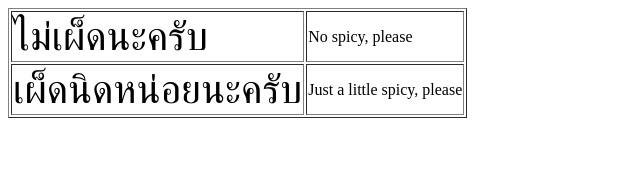
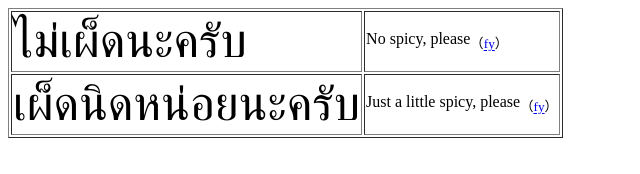
Before and after one commit to boeheimwu/boeheimwu.github.io, a plain HTML site: page lang_th.html in a window 1280 px wide. Shown: the whole page, without its empty margins (0-640 px from the left). Drawn offline with Linux system fonts and the light colour scheme.

Commit message:
update lang_th font-size

```diff
--- a/lang_th.html
+++ b/lang_th.html
@@ -21,15 +21,15 @@
 <body>
         <table border="1" class="ml-2 ">
            <tr class="align_top">
-              <td class="display-6">ไม่เผ็ดนะครับ
+              <td class="display-5">ไม่เผ็ดนะครับ
               </td>
-              <td>No spicy, please
+              <td>No spicy, please<sub>（<a href="https://translate.google.com.tw/?hl=zh-TW&sl=th&tl=zh-TW&text=ไม่เผ็ดนะครับ&op=translate" target="_blank">fy</a>）</sub>
               </td>
            </tr>
            <tr class="align_top">
-              <td class="display-6">เผ็ดนิดหน่อยนะครับ
+              <td class="display-5">เผ็ดนิดหน่อยนะครับ
               </td>
-              <td>Just a little spicy, please
+              <td>Just a little spicy, please<sub>（<a href="https://translate.google.com.tw/?hl=zh-TW&sl=th&tl=zh-TW&text=เผ็ดนิดหน่อยนะครับ&op=translate" target="_blank">fy</a>）</sub>
               </td>
            </tr>
         </table>
```
